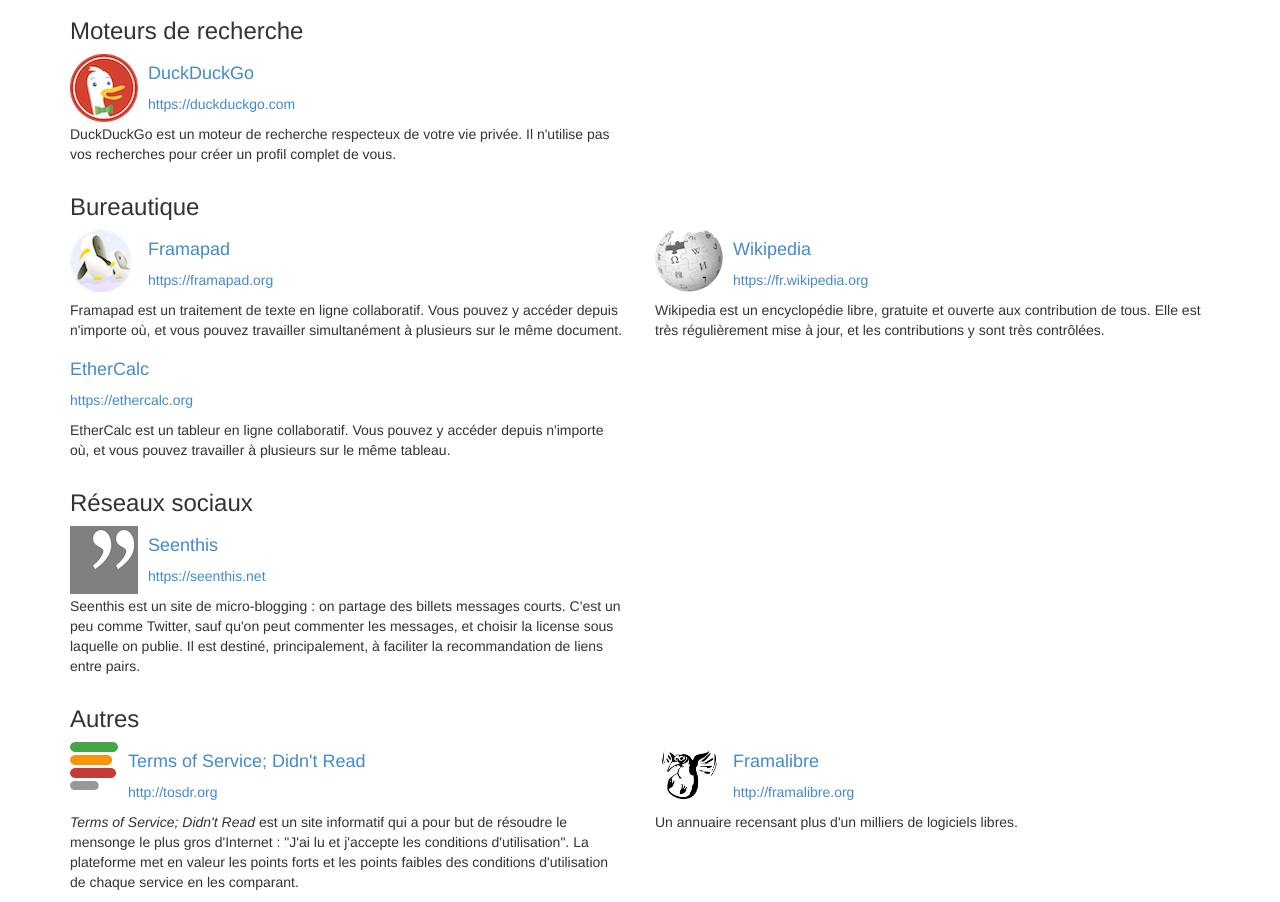
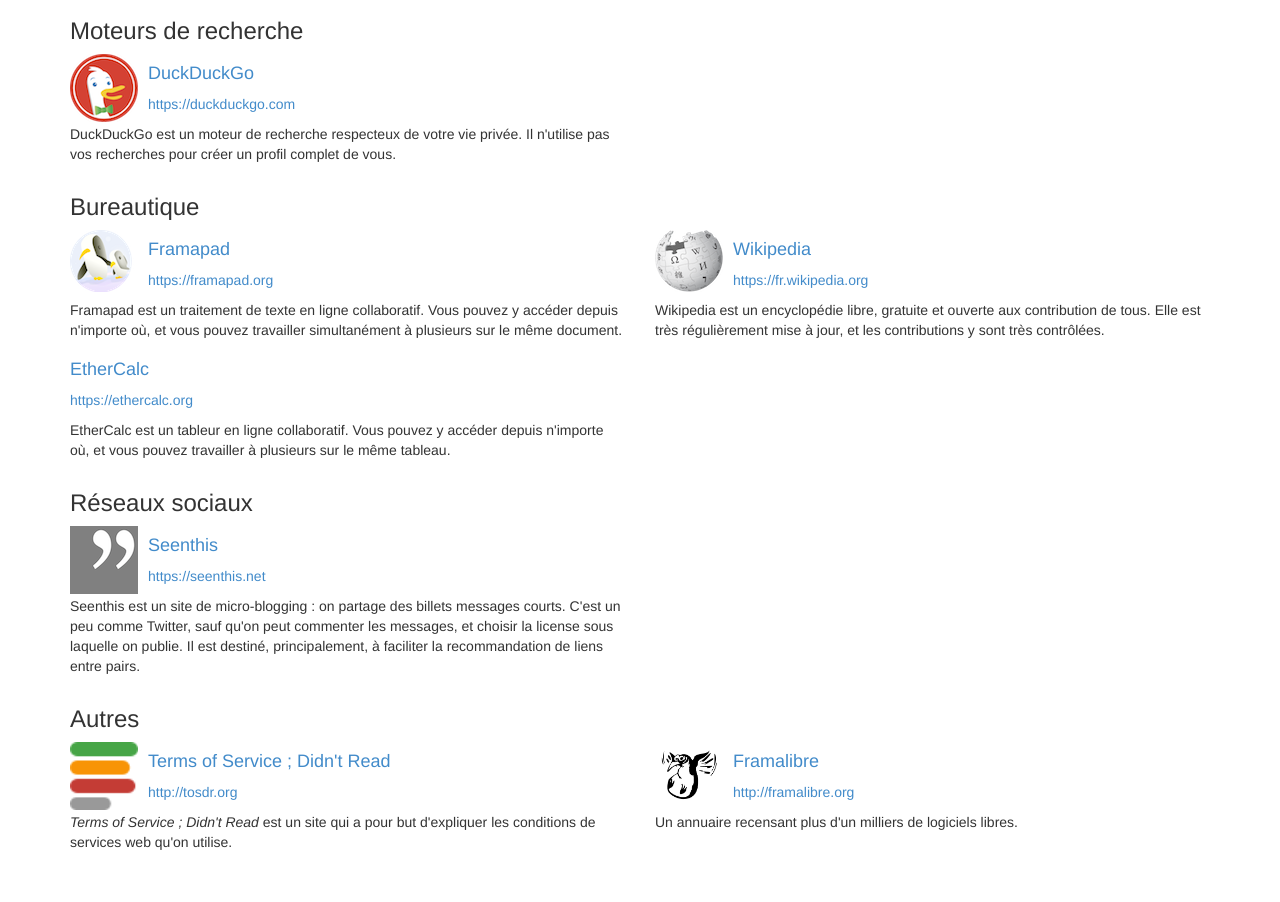
Before and after one commit to linux-sur-yvette/web-kiosk, a plain HTML site: page index.html in a window 1280 px wide. Shown: the part 102-1004 px from the top of the page. After the commit the page ends 964 px from the top, so only its background shows below. Drawn offline with Linux system fonts and the light colour scheme.

Commit message:
LOL I'M ANNOYING (@emersion approves this)

```diff
--- a/index.html
+++ b/index.html
@@ -69,11 +69,11 @@
 		<h3>Autres</h3>
 		<div class="row">
 			<div class="col-md-6">
-				<img src="img/tosdr.png" class="pull-left web-icon">
+				<img src="img/tosdr.png" width="68" height="68" class="pull-left web-icon">
 
-				<h4><a href="http://tosdr.org">Terms of Service; Didn't Read</a></h4>
+				<h4><a href="http://tosdr.org">Terms of Service ; Didn't Read</a></h4>
 				<p><a href="http://tosdr.org">http://tosdr.org</a></p>
-				<p><em>Terms of Service; Didn't Read</em> est un site informatif qui a pour but de r&eacute;soudre le mensonge le plus gros d'Internet : "J'ai lu et j'accepte les conditions d'utilisation". La plateforme met en valeur les points forts et les points faibles des conditions d'utilisation de chaque service en les comparant.</p>
+				<p><em>Terms of Service ; Didn't Read</em> est un site qui a pour but d'expliquer les conditions de services web qu'on utilise.</p>
 			</div>
 
 			<div class="col-md-6">
```
